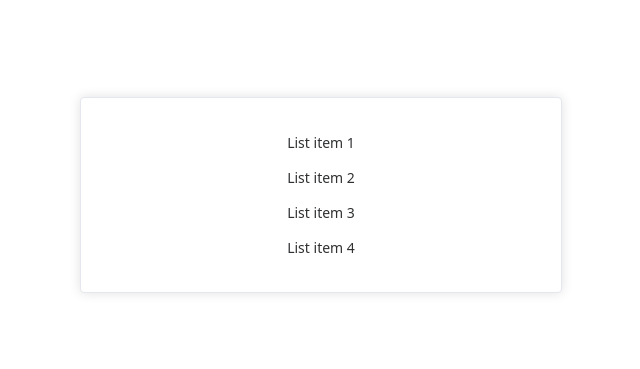
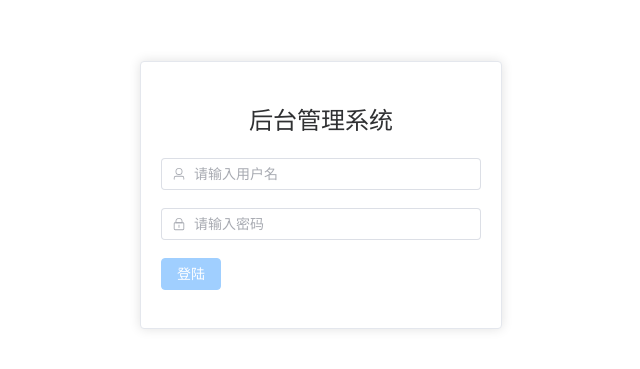
Before and after one commit to solunara/msfs, a Vue app: page /#/ in a window 1280 px wide. Shown: the part 205-574 px from the top of the page, without its empty margins (319-959 px from the left). Built offline with nearby package versions, Linux system fonts and the light colour scheme.

Commit message:
增加用户名和密码输入及校验，增加登陆按钮

```diff
--- a/src/views/Login.vue
+++ b/src/views/Login.vue
@@ -1,10 +1,81 @@
 <template>
-  <el-card style="max-width: 480px" class="box-card">
-    <p v-for="o in 4" :key="o" class="text item">{{ 'List item ' + o }}</p>
+    <el-card style="max-width: 360px" class="box-card">
+      <h2>后台管理系统</h2>
+      <el-form
+          ref="loginRef"
+          :model="loginInfo"
+          :rules="rules"
+          status-icon
+          label-width="auto"
+      >
+          <el-form-item prop="username">
+              <el-input
+              v-model="loginInfo.username"
+              :prefix-icon="User"
+              placeholder="请输入用户名"
+              clearable />
+          </el-form-item>
+
+          <el-form-item prop="password">
+              <el-input
+              v-model="loginInfo.password"
+              type="password"
+              autocomplete="off"
+              placeholder="请输入密码"
+              :prefix-icon="Lock"
+              show-password />
+          </el-form-item>
+
+          <el-form-item>
+              <el-button
+              type="primary"
+              @click="submitForm"
+              :disabled=isDisableLoginButton>
+                  登陆
+              </el-button>
+          </el-form-item>
+      </el-form>
     </el-card>
   </template>
 
   <script setup>
+  import { User, Lock } from '@element-plus/icons-vue'
+  import { ref, reactive, watch } from 'vue';
+
+  let isDisableLoginButton = ref(true)
+
+  const loginInfo = reactive({
+      username: '',
+      password: '',
+  })
+
+  const loginRef = ref()
+  const rules = reactive({
+      username: [
+          { required: true, message: 'Please input active name', trigger: blur },
+          { min: 3, max: 5, message: 'Length must be 3 to 5', trigger: blur },
+      ],
+      password: [
+          { required: true, message: 'Please input password', trigger: blur },
+          { min: 3, max: 16, message: 'Length must be 3 to 16', trigger: blur },
+      ],
+  })
+
+  watch([()=>loginInfo.username, ()=>loginInfo.password], ()=>{
+      loginRef.value.validate((valid)=>{
+          if (valid) {
+              isDisableLoginButton.value = false
+          } else{
+              isDisableLoginButton.value = true
+          }
+      })
+  })
+
+  const submitForm = ()=>{
+    console.log(loginInfo.username);
+    console.log(loginInfo.password);
+  }
+
 
   </script>
 
```
Lines whose indentation alone changed are shown as unchanged.
